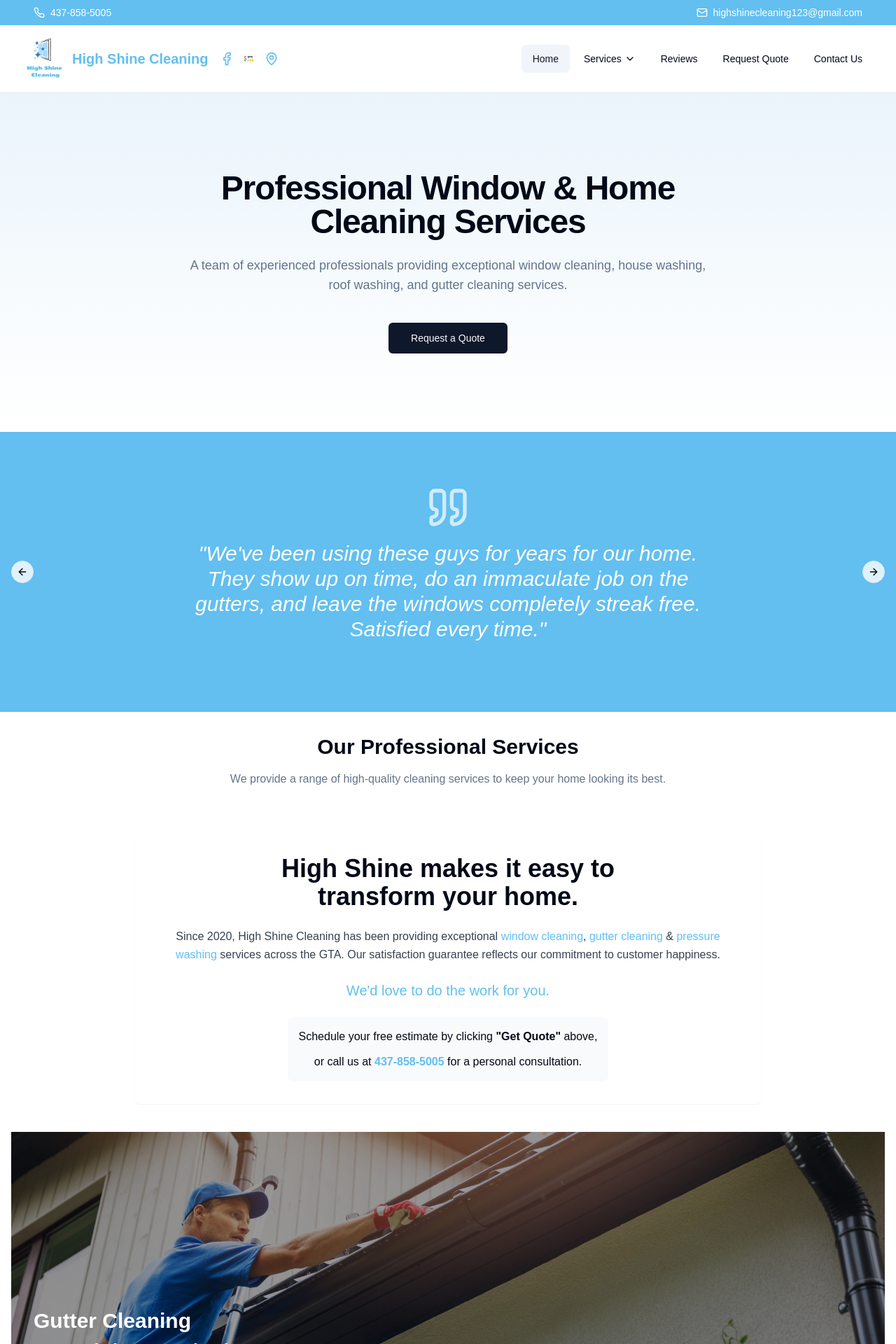
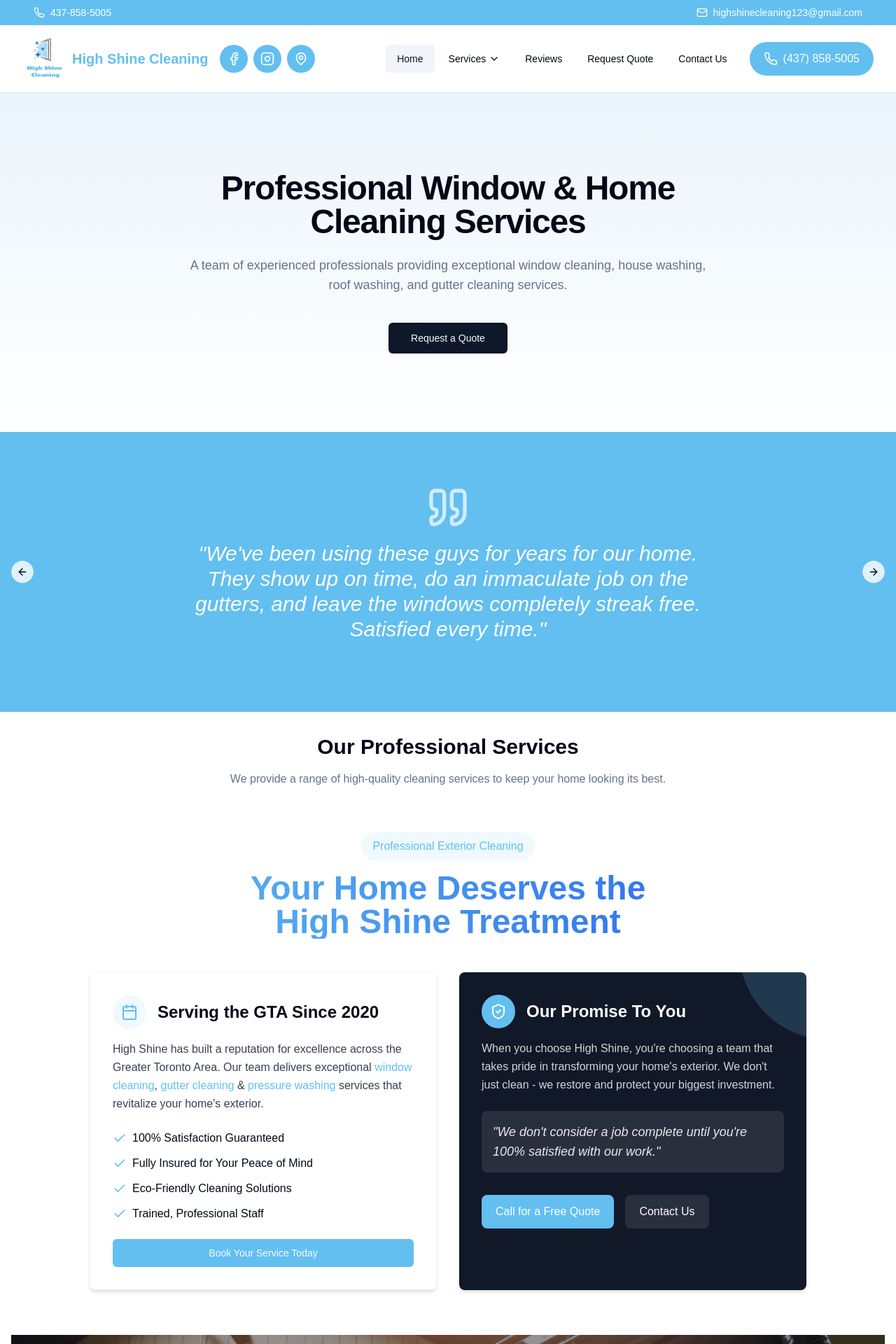
Before and after one commit to muha-00/huffman-tree-compression, a React (Vite) app: page / in a window 1280 px wide. Shown: the top 1920 px of the page at 70% size. Built offline with nearby package versions, Linux system fonts and the light colour scheme; a web font is replaced by a local one.

Commit message:
Fix: Revert map changes and improve text
Reverted map changes in the contact page and improved text formatting and content in the home page. Updated the navigation bar to include social media icons and a phone button.

```diff
--- a/src/components/Layout.tsx
+++ b/src/components/Layout.tsx
@@ -1,8 +1,7 @@
-
 import React, { useState, useEffect } from 'react';
 import { cn } from "@/lib/utils";
 import { Link, useLocation } from "react-router-dom";
-import { Phone, Mail, Menu, X, ChevronDown, Facebook, MapPin } from 'lucide-react';
+import { Phone, Mail, Menu, X, ChevronDown, Facebook, Instagram, MapPin } from 'lucide-react';
 import { Button } from "@/components/ui/button";
 import {
   DropdownMenu,
@@ -80,41 +79,40 @@ const Layout: React.FC<LayoutProps> = ({ children, className }) => {
               <span className="ml-2 text-xl font-bold text-[#62BFF0] hidden sm:inline-block">High Shine Cleaning</span>
             </Link>
 
-            {/* Social Icons next to logo */}
-            <div className="flex items-center space-x-3 ml-4">
+            {/* Social Icons next to logo - Updated to match reference image */}
+            <div className="flex items-center ml-4">
+              <div className="flex space-x-2">
                 <a
                   href="https://www.facebook.com/profile.php?id=61560420295116"
                   target="_blank"
                   rel="noopener noreferrer"
-                className="text-[#62BFF0] hover:text-[#62BFF0]/80 transition-colors"
+                  className="bg-[#62BFF0] text-white w-10 h-10 rounded-full flex items-center justify-center hover:bg-[#62BFF0]/90 transition-colors"
                 >
                   <Facebook className="w-5 h-5" />
                 </a>
                 <a
-                href="https://www.google.com/search?q=high+shine+cleaning&rlz=1C1CHBF_enCA959CA959&oq=high&aqs=chrome.0.69i59l2j69i57j69i59j0i131i273i433i512i650j69i60l3.964j0j7&sourceid=chrome&ie=UTF-8&lqi=ChNoaWdoIHNoaW5lIGNsZWFuaW5nSJC7ytqHu4CACFohEAAQARACGAAYARgCIhNoaWdoIHNoaW5lIGNsZWFuaW5negtNaXNzaXNzYXVnYZIBF3dpbmRvd19jbGVhbmluZ19zZXJ2aWNlqgFVEAEqFyITaGlnaCBzaGluZSBjbGVhbmluZygAMh8QASIbL6gy_w3fDhGDXAOLhpdTQ5kHswNOvN9ouRZwMhcQAiITaGlnaCBzaGluZSBjbGVhbmluZw#rlimm=4094031844201864335"
+                  href="https://www.instagram.com/"
                   target="_blank"
                   rel="noopener noreferrer"
-                className="text-[#62BFF0] hover:text-[#62BFF0]/80 transition-colors"
+                  className="bg-[#62BFF0] text-white w-10 h-10 rounded-full flex items-center justify-center hover:bg-[#62BFF0]/90 transition-colors"
                 >
-                <img
-                  src="/lovable-uploads/60806a1c-46ea-4ef6-9f81-9a2a0cc1ea10.png"
-                  alt="Google"
-                  className="w-5 h-5"
-                />
+                  <Instagram className="w-5 h-5" />
                 </a>
                 <a
                   href="https://maps.app.goo.gl/KXvLYrL6SQG3uRQb8"
                   target="_blank"
                   rel="noopener noreferrer"
-                className="text-[#62BFF0] hover:text-[#62BFF0]/80 transition-colors"
+                  className="bg-[#62BFF0] text-white w-10 h-10 rounded-full flex items-center justify-center hover:bg-[#62BFF0]/90 transition-colors"
                 >
                   <MapPin className="w-5 h-5" />
                 </a>
               </div>
             </div>
+          </div>
 
           {/* Desktop Navigation */}
-          <nav className="hidden md:flex">
+          <div className="hidden md:flex items-center">
+            <nav className="mr-4">
               <ul className="flex items-center space-x-1">
                 {/* Home link */}
                 <li>
@@ -192,6 +190,16 @@ const Layout: React.FC<LayoutProps> = ({ children, className }) => {
               </ul>
             </nav>
 
+            {/* Phone button on right side */}
+            <a
+              href="tel:4378585005"
+              className="flex items-center bg-[#62BFF0] text-white rounded-full px-5 py-3 hover:bg-[#62BFF0]/90 transition-colors"
+            >
+              <Phone className="w-5 h-5 mr-2" />
+              <span className="font-medium">(437) 858-5005</span>
+            </a>
+          </div>
+
           {/* Mobile menu button */}
           <Button
             variant="ghost"
@@ -225,27 +233,23 @@ const Layout: React.FC<LayoutProps> = ({ children, className }) => {
                   href="https://www.facebook.com/profile.php?id=61560420295116"
                   target="_blank"
                   rel="noopener noreferrer"
-                  className="text-[#62BFF0]"
+                  className="bg-[#62BFF0] text-white w-10 h-10 rounded-full flex items-center justify-center"
                 >
                   <Facebook className="w-5 h-5" />
                 </a>
                 <a
-                  href="https://www.google.com/search?q=high+shine+cleaning&rlz=1C1CHBF_enCA959CA959&oq=high&aqs=chrome.0.69i59l2j69i57j69i59j0i131i273i433i512i650j69i60l3.964j0j7&sourceid=chrome&ie=UTF-8&lqi=ChNoaWdoIHNoaW5lIGNsZWFuaW5nSJC7ytqHu4CACFohEAAQARACGAAYARgCIhNoaWdoIHNoaW5lIGNsZWFuaW5negtNaXNzaXNzYXVnYZIBF3dpbmRvd19jbGVhbmluZ19zZXJ2aWNlqgFVEAEqFyITaGlnaCBzaGluZSBjbGVhbmluZygAMh8QASIbL6gy_w3fDhGDXAOLhpdTQ5kHswNOvN9ouRZwMhcQAiITaGlnaCBzaGluZSBjbGVhbmluZw#rlimm=4094031844201864335"
+                  href="https://www.instagram.com/"
                   target="_blank"
                   rel="noopener noreferrer"
-                  className="text-[#62BFF0]"
+                  className="bg-[#62BFF0] text-white w-10 h-10 rounded-full flex items-center justify-center"
                 >
-                  <img
-                    src="/lovable-uploads/60806a1c-46ea-4ef6-9f81-9a2a0cc1ea10.png"
-                    alt="Google"
-                    className="w-5 h-5"
-                  />
+                  <Instagram className="w-5 h-5" />
                 </a>
                 <a
                   href="https://maps.app.goo.gl/KXvLYrL6SQG3uRQb8"
                   target="_blank"
                   rel="noopener noreferrer"
-                  className="text-[#62BFF0]"
+                  className="bg-[#62BFF0] text-white w-10 h-10 rounded-full flex items-center justify-center"
                 >
                   <MapPin className="w-5 h-5" />
                 </a>
@@ -308,6 +312,15 @@ const Layout: React.FC<LayoutProps> = ({ children, className }) => {
                   {link.name}
                 </Link>
               ))}
+
+              {/* Phone button for mobile */}
+              <a
+                href="tel:4378585005"
+                className="flex items-center bg-[#62BFF0] text-white rounded-full px-5 py-3 mt-4 mx-4 justify-center"
+              >
+                <Phone className="w-5 h-5 mr-2" />
+                <span className="font-medium">(437) 858-5005</span>
+              </a>
             </nav>
           </div>
         )}
@@ -391,7 +404,7 @@ const Layout: React.FC<LayoutProps> = ({ children, className }) => {
                       rel="noopener noreferrer"
                       className="text-[#62BFF0]"
                     >
-                      <Facebook className="w-6 h-6" />
+                      <Facebook className="w-5 h-5" />
                     </a>
                     <a
                       href="https://www.google.com/search?q=high+shine+cleaning&rlz=1C1CHBF_enCA959CA959&oq=high&aqs=chrome.0.69i59l2j69i57j69i59j0i131i273i433i512i650j69i60l3.964j0j7&sourceid=chrome&ie=UTF-8&lqi=ChNoaWdoIHNoaW5lIGNsZWFuaW5nSJC7ytqHu4CACFohEAAQARACGAAYARgCIhNoaWdoIHNoaW5lIGNsZWFuaW5negtNaXNzaXNzYXVnYZIBF3dpbmRvd19jbGVhbmluZ19zZXJ2aWNlqgFVEAEqFyITaGlnaCBzaGluZSBjbGVhbmluZygAMh8QASIbL6gy_w3fDhGDXAOLhpdTQ5kHswNOvN9ouRZwMhcQAiITaGlnaCBzaGluZSBjbGVhbmluZw#rlimm=4094031844201864335"
@@ -402,7 +415,7 @@ const Layout: React.FC<LayoutProps> = ({ children, className }) => {
                       <img
                         src="/lovable-uploads/60806a1c-46ea-4ef6-9f81-9a2a0cc1ea10.png"
                         alt="Google"
-                        className="w-6 h-6"
+                        className="w-5 h-5"
                       />
                     </a>
                     <a
@@ -411,7 +424,7 @@ const Layout: React.FC<LayoutProps> = ({ children, className }) => {
                       rel="noopener noreferrer"
                       className="text-[#62BFF0]"
                     >
-                      <MapPin className="w-6 h-6" />
+                      <MapPin className="w-5 h-5" />
                     </a>
                   </div>
                 </div>
--- a/src/components/ServicesCollage.tsx
+++ b/src/components/ServicesCollage.tsx
@@ -1,28 +1,78 @@
-
 import React from 'react';
 import { Link } from 'react-router-dom';
-import { ArrowRight, ShieldCheck } from 'lucide-react';
+import { ArrowRight, ShieldCheck, Check, Calendar } from 'lucide-react';
+import { Button } from '@/components/ui/button';
 
 const ServicesCollage: React.FC = () => {
   return (
     <div className="container mx-auto px-4 py-8">
-      {/* Heading Section - Improved Formatting */}
-      <div className="text-center mb-10 max-w-4xl mx-auto bg-white p-8 rounded-lg shadow-sm">
-        <h1 className="text-3xl md:text-4xl font-bold mb-6">High Shine makes it easy to<br />transform your home.</h1>
+      {/* Enhanced Heading Section with better formatting */}
+      <div className="mb-16 max-w-5xl mx-auto">
+        <div className="text-center">
+          <div className="inline-block bg-[#62BFF0]/10 px-4 py-2 rounded-full text-[#62BFF0] font-medium mb-4">
+            Professional Exterior Cleaning
+          </div>
+          <h1 className="text-3xl md:text-5xl font-bold mb-6 bg-gradient-to-r from-[#62BFF0] to-blue-600 bg-clip-text text-transparent">
+            Your Home Deserves the<br />High Shine Treatment
+          </h1>
+        </div>
 
-        <p className="text-gray-700 mx-auto mb-6 leading-relaxed">
-          Since 2020, High Shine Cleaning has been providing exceptional <Link to="/window-cleaning" className="text-[#62BFF0] hover:underline font-medium">window cleaning</Link>, <Link to="/gutter-cleaning" className="text-[#62BFF0] hover:underline font-medium">gutter cleaning</Link> & <Link to="/pressure-washing" className="text-[#62BFF0] hover:underline font-medium">pressure washing</Link> services across the GTA. Our satisfaction guarantee reflects our commitment to customer happiness.
-        </p>
+        <div className="grid grid-cols-1 md:grid-cols-2 gap-8 mt-12">
+          <div className="bg-white p-8 rounded-lg shadow-md border border-gray-100">
+            <div className="flex items-center mb-4">
+              <div className="w-12 h-12 bg-[#62BFF0]/10 rounded-full flex items-center justify-center mr-4">
+                <Calendar className="w-6 h-6 text-[#62BFF0]" />
+              </div>
+              <h2 className="text-2xl font-bold">Serving the GTA Since 2020</h2>
+            </div>
+            <p className="text-gray-700 mb-6 leading-relaxed">
+              High Shine has built a reputation for excellence across the Greater Toronto Area. Our team delivers exceptional <Link to="/window-cleaning" className="text-[#62BFF0] font-medium">window cleaning</Link>, <Link to="/gutter-cleaning" className="text-[#62BFF0] font-medium">gutter cleaning</Link> & <Link to="/pressure-washing" className="text-[#62BFF0] font-medium">pressure washing</Link> services that revitalize your home's exterior.
+            </p>
 
-        <div className="mb-6 font-medium text-xl text-[#62BFF0]">We'd love to do the work for you.</div>
+            <div className="space-y-3 mb-6">
+              {["100% Satisfaction Guaranteed", "Fully Insured for Your Peace of Mind", "Eco-Friendly Cleaning Solutions", "Trained, Professional Staff"].map((item, index) => (
+                <div key={index} className="flex items-start">
+                  <Check className="h-5 w-5 text-[#62BFF0] mr-2 mt-0.5 flex-shrink-0" />
+                  <span>{item}</span>
+                </div>
+              ))}
+            </div>
 
-        <div className="bg-gray-50 p-4 rounded-lg inline-block">
-          <p className="mb-3">
-            Schedule your free estimate by clicking <span className="font-semibold">"Get Quote"</span> above,
-          </p>
-          <p>
-            or call us at <a href="tel:4378585005" className="text-[#62BFF0] font-bold hover:underline">437-858-5005</a> for a personal consultation.
-          </p>
+            <Button asChild className="w-full bg-[#62BFF0] hover:bg-[#62BFF0]/90">
+              <Link to="/booking?quote=true">Book Your Service Today</Link>
+            </Button>
+          </div>
+
+          <div className="bg-gray-900 text-white p-8 rounded-lg shadow-md relative overflow-hidden">
+            <div className="absolute top-0 right-0 w-32 h-32 bg-[#62BFF0]/20 rounded-bl-full -m-8"></div>
+            <div className="relative z-10">
+              <div className="flex items-center mb-4">
+                <div className="w-12 h-12 bg-[#62BFF0] rounded-full flex items-center justify-center mr-4">
+                  <ShieldCheck className="w-6 h-6 text-white" />
+                </div>
+                <h2 className="text-2xl font-bold">Our Promise To You</h2>
+              </div>
+
+              <p className="mb-6 text-gray-300 leading-relaxed">
+                When you choose High Shine, you're choosing a team that takes pride in transforming your home's exterior. We don't just clean - we restore and protect your biggest investment.
+              </p>
+
+              <div className="mb-8 p-4 bg-white/10 rounded-lg">
+                <p className="italic text-white/90 text-lg">
+                  "We don't consider a job complete until you're 100% satisfied with our work."
+                </p>
+              </div>
+
+              <div className="flex flex-col sm:flex-row gap-4">
+                <a href="tel:4378585005" className="inline-flex items-center justify-center px-5 py-3 bg-[#62BFF0] text-white rounded-lg hover:bg-[#62BFF0]/90 transition-colors font-medium">
+                  Call for a Free Quote
+                </a>
+                <Link to="/contact-us" className="inline-flex items-center justify-center px-5 py-3 bg-white/10 text-white rounded-lg hover:bg-white/20 transition-colors">
+                  Contact Us
+                </Link>
+              </div>
+            </div>
+          </div>
         </div>
       </div>
 
--- a/src/pages/ContactUs.tsx
+++ b/src/pages/ContactUs.tsx
@@ -1,5 +1,5 @@
 
-import React, { useEffect } from 'react';
+import React from 'react';
 import { useNavigate } from 'react-router-dom';
 import Layout from '@/components/Layout';
 import { Button } from '@/components/ui/button';
@@ -9,111 +9,10 @@ import { Label } from "@/components/ui/label";
 import { Textarea } from "@/components/ui/textarea";
 import { Phone, Mail, MapPin, Clock, Send, Calendar, MessageSquare } from 'lucide-react';
 import { toast } from "sonner";
+import MapComponent from '@/components/MapComponent';
 
 const ContactUs = () => {
   const navigate = useNavigate();
-
-  useEffect(() => {
-    // Load Google Maps script
-    const script = document.createElement('script');
-    script.src = 'https://maps.googleapis.com/maps/api/js?key=AIzaSyCZJXL-z1yKUi7EfC10qYbJh8Ytg9akdwg&callback=initMap';
-    script.async = true;
-    script.defer = true;
-    document.head.appendChild(script);
-
-    // Create a global function that Google Maps will call when ready
-    window.initMap = () => {
-      const map = new google.maps.Map(document.getElementById('map'), {
-        center: { lat: 43.5890, lng: -79.6441 }, // Mississauga
-        zoom: 10,
-        styles: [
-          {
-            "featureType": "administrative",
-            "elementType": "labels.text.fill",
-            "stylers": [{"color": "#444444"}]
-          },
-          {
-            "featureType": "landscape",
-            "elementType": "all",
-            "stylers": [{"color": "#f2f2f2"}]
-          },
-          {
-            "featureType": "poi",
-            "elementType": "all",
-            "stylers": [{"visibility": "off"}]
-          },
-          {
-            "featureType": "road",
-            "elementType": "all",
-            "stylers": [{"saturation": -100}, {"lightness": 45}]
-          },
-          {
-            "featureType": "road.highway",
-            "elementType": "all",
-            "stylers": [{"visibility": "simplified"}]
-          },
-          {
-            "featureType": "road.arterial",
-            "elementType": "labels.icon",
-            "stylers": [{"visibility": "off"}]
-          },
-          {
-            "featureType": "transit",
-            "elementType": "all",
-            "stylers": [{"visibility": "off"}]
-          },
-          {
-            "featureType": "water",
-            "elementType": "all",
-            "stylers": [{"color": "#62BFF0"}, {"visibility": "on"}]
-          }
-        ]
-      });
-
-      // Define service areas with custom markers
-      const serviceAreas = [
-        { position: { lat: 43.5890, lng: -79.6441 }, title: "Mississauga" },
-        { position: { lat: 43.4668, lng: -79.6831 }, title: "Oakville" },
-        { position: { lat: 43.7315, lng: -79.7624 }, title: "Brampton" }
-      ];
-
-      // Custom marker icon
-      const markerIcon = {
-        url: '/lovable-uploads/9be1a361-2200-495e-92be-5bcb9a2779e2.png',
-        scaledSize: new google.maps.Size(40, 40),
-        origin: new google.maps.Point(0, 0),
-        anchor: new google.maps.Point(20, 20)
-      };
-
-      // Add markers for each service area
-      serviceAreas.forEach(area => {
-        const marker = new google.maps.Marker({
-          position: area.position,
-          map: map,
-          title: area.title,
-          icon: markerIcon
-        });
-
-        // Add info window with service area name
-        const infoWindow = new google.maps.InfoWindow({
-          content: `<div style="font-weight: bold; color: #333;">${area.title} - Service Area</div>`
-        });
-
-        marker.addListener('click', () => {
-          infoWindow.open(map, marker);
-        });
-      });
-    };
-
-    return () => {
-      // Clean up
-      delete window.initMap;
-      const mapScript = document.querySelector('script[src*="maps.googleapis.com/maps/api"]');
-      if (mapScript) {
-        mapScript.remove();
-      }
-    };
-  }, []);
 
   const handleSubmit = (e: React.FormEvent<HTMLFormElement>) => {
     e.preventDefault();
@@ -211,9 +110,9 @@ const ContactUs = () => {
             </div>
           </div>
 
-          {/* Map */}
-          <div className="w-full h-[400px] rounded-xl overflow-hidden shadow-md mb-16">
-            <div id="map" className="w-full h-full"></div>
+          {/* Map - Using our reusable MapComponent */}
+          <div className="w-full rounded-xl overflow-hidden shadow-md mb-16">
+            <MapComponent className="w-full h-full" />
           </div>
         </div>
       </section>
```
Lines whose indentation alone changed are shown as unchanged.
